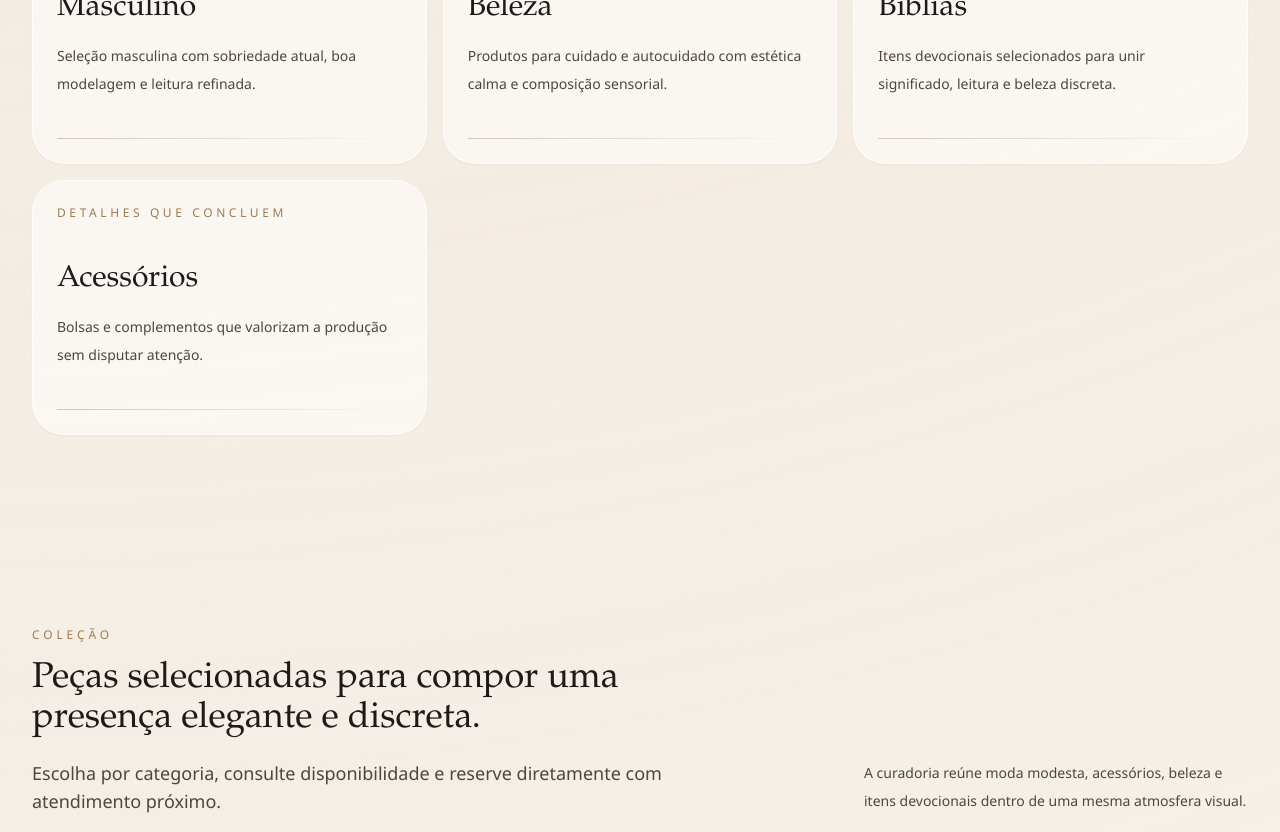
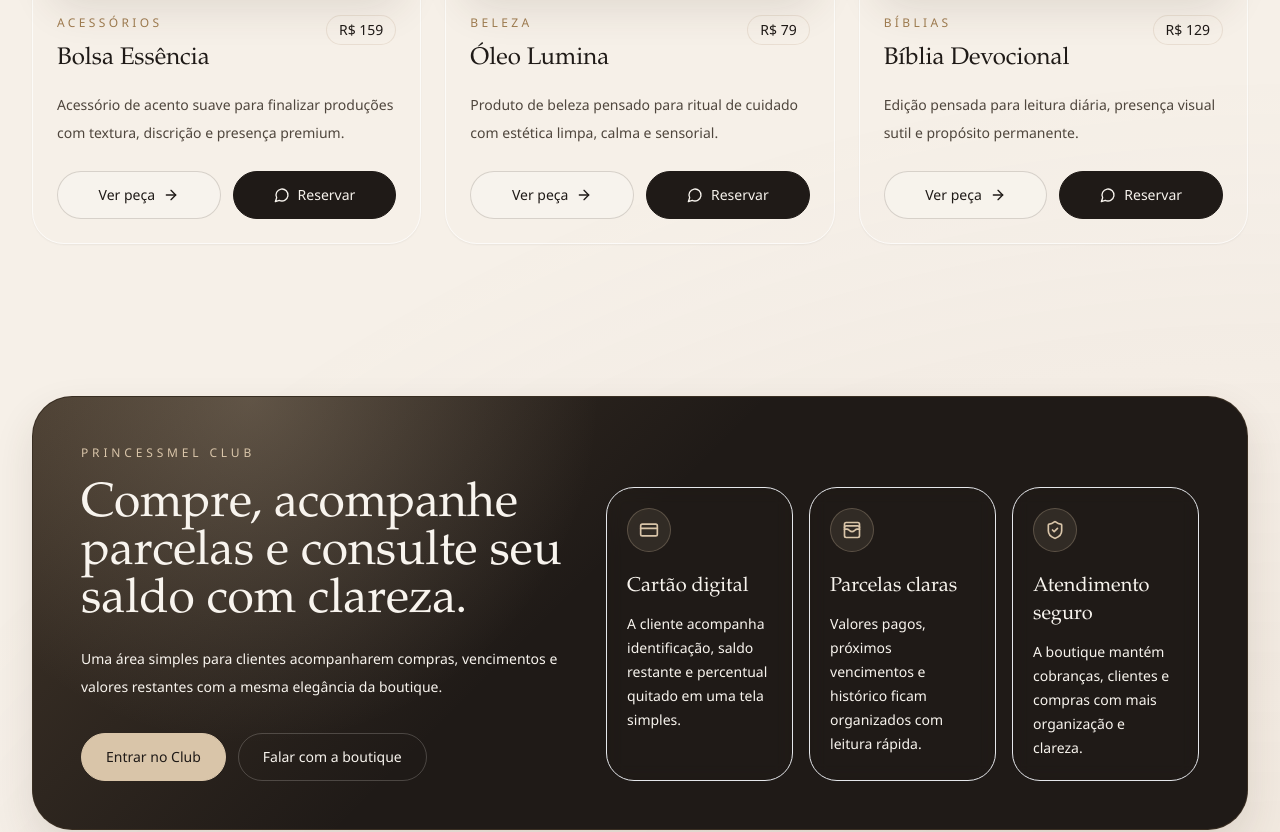
Before and after one commit to Juniorsilva-tech/Princessmel-boutique, a Next.js app: page / in a window 1280 px wide. Shown: the part 2760-3592 px from the top of the page. Built offline with nearby package versions, Linux system fonts and the light colour scheme.

Commit message:
Simplify public home structure

```diff
--- a/src/app/page.tsx
+++ b/src/app/page.tsx
@@ -1,8 +1,4 @@
-import { PurposeSection } from "@/components/brand-story/purpose-section";
-import { CategoriesSection } from "@/components/categories/categories-section";
-import { ExperienceSection } from "@/components/features/experience-section";
 import { ContactSection } from "@/components/landing/contact-section";
-import { EditorialGallery } from "@/components/landing/editorial-gallery";
 import { HeroSection } from "@/components/landing/hero-section";
 import { PrincessmelClubSection } from "@/components/landing/princessmel-club-section";
 import { WeeklyCollectionSection } from "@/components/landing/weekly-collection-section";
@@ -20,12 +16,8 @@ export default function HomePage() {
         <main>
           <HeroSection />
           <WeeklyCollectionSection />
+          <ProductsSection />
           <PrincessmelClubSection />
-          <CategoriesSection />
-          <ProductsSection />
-          <PurposeSection />
-          <EditorialGallery />
-          <ExperienceSection />
           <ContactSection />
         </main>
         <Footer />
```
